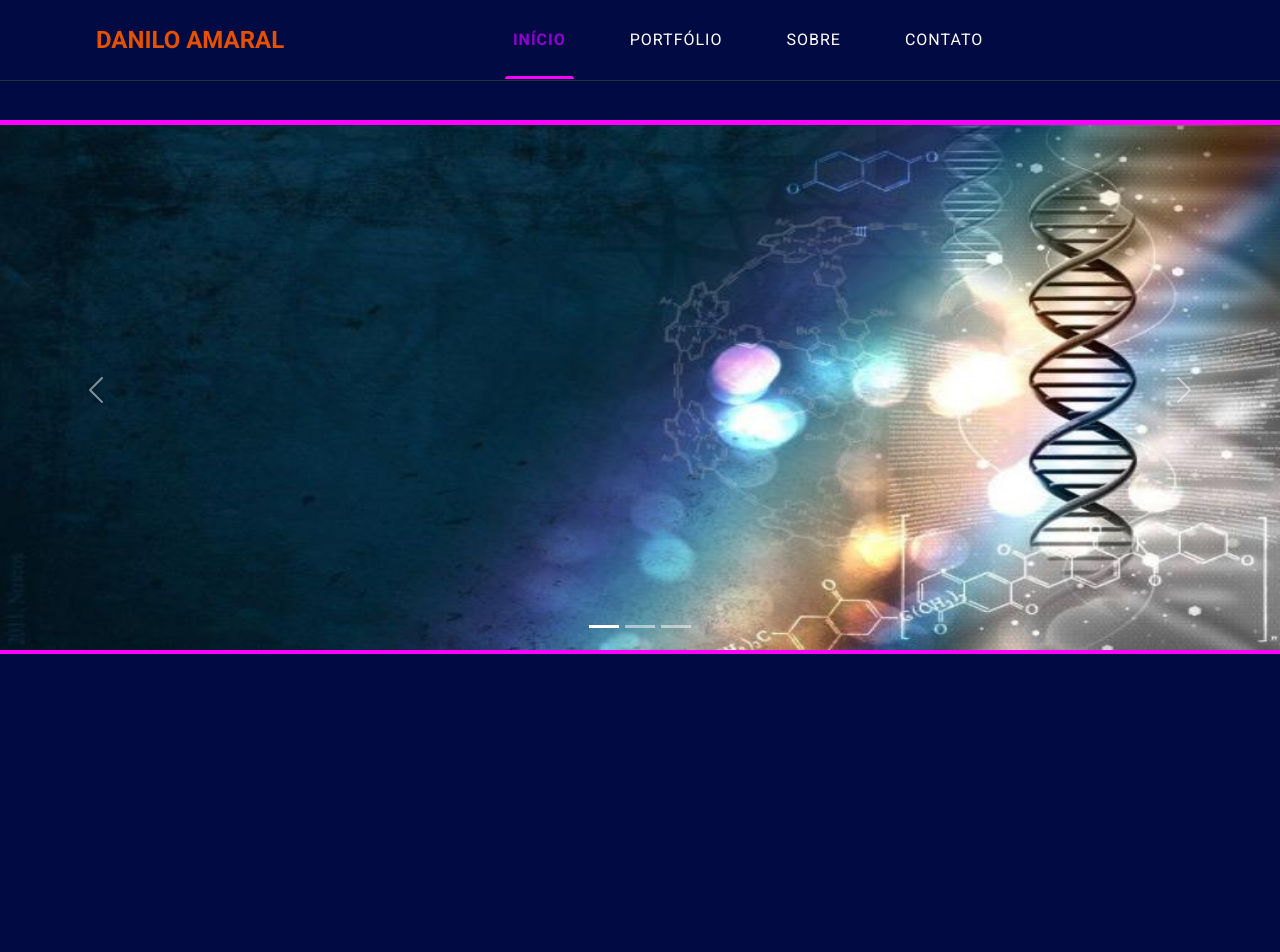
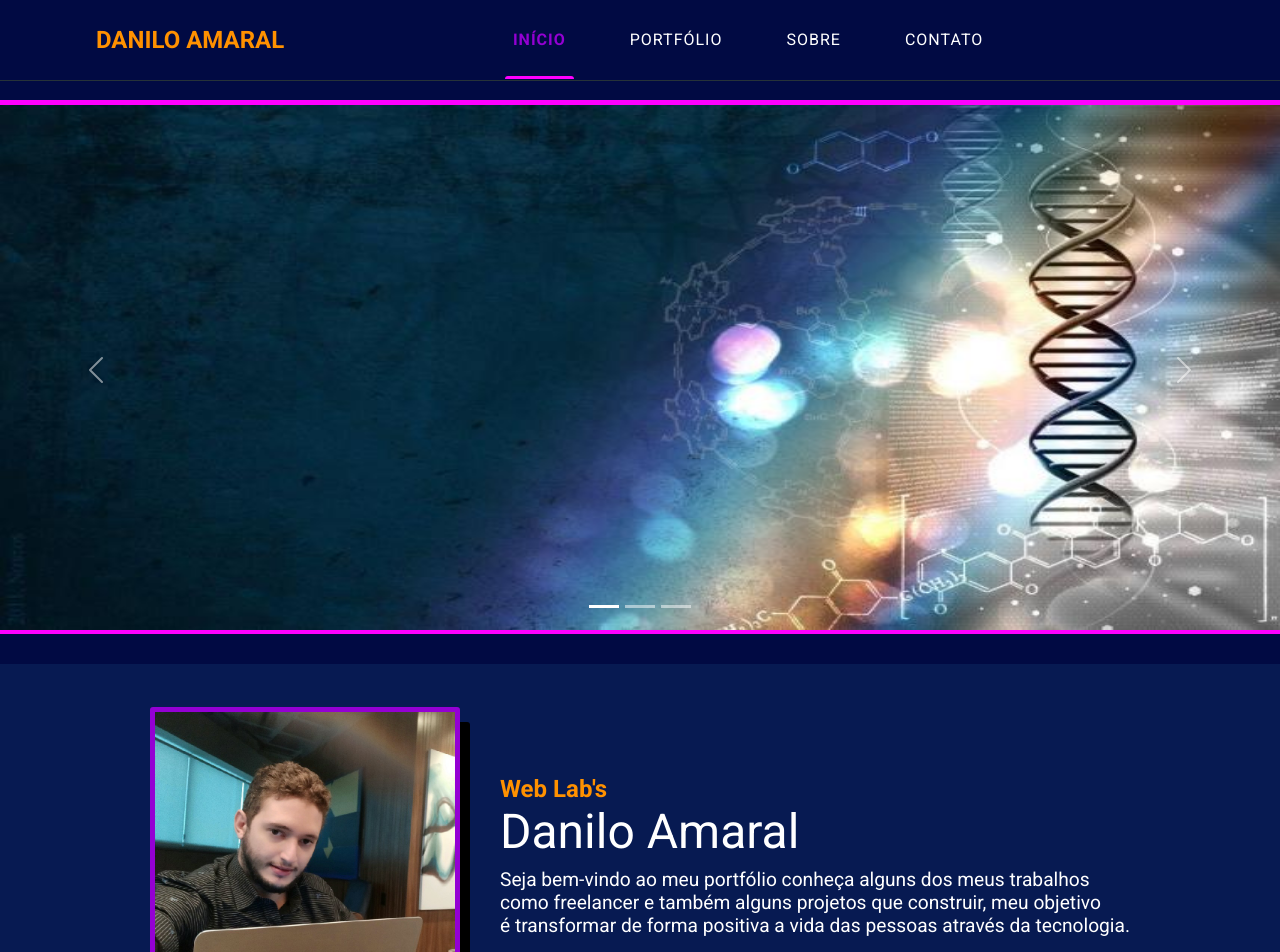
Before and after one commit to Danilo55Amaral/Danilo-Amaral-Site, a Next.js app: page / in a window 1280 px wide. Shown: the top 952 px of the page. Before the commit the page ends 800 px from the top, so only its background shows below. Built offline with nearby package versions, Linux system fonts and the light colour scheme.

Commit message:
boas vindas home page

```diff
--- a/src/components/Carousel/styles.tsx
+++ b/src/components/Carousel/styles.tsx
@@ -5,7 +5,6 @@
 .carousel-container {
       width: 100%;
       padding-bottom: 30px;
-      margin-top: 120px;
       border-top: 5px solid var(--magenta);
       cursor: pointer;
 
--- a/src/components/Header/styles.tsx
+++ b/src/components/Header/styles.tsx
@@ -11,7 +11,7 @@
             margin: 0 7px;
             padding: 0 7px;
             font: 600 1.5rem "Roboto", sans-serif;
-            color: var(--orange-900)
+            color: var(--orange-500);
         }
 
         ul {
--- a/src/pages/index.tsx
+++ b/src/pages/index.tsx
@@ -1,13 +1,29 @@
 import Head from "next/head";
 import { Carousel } from "../components/Carousel";
+import { Container } from "../styles/home.module";
+import Image from "next/image";
 
 export default function Home() {
   return (
-    <>
+    <Container>
       <Head>
         <title>Danilo | Início</title>
       </Head>
-      <Carousel />
-    </>
+      <main>
+        <Carousel />
+        <section className="container-profile">
+          <div className="image">
+            <Image src="/img/perfil-home.jpg" alt="perfil" width={300} height={300} />
+          </div>
+          <div className="content">
+            <span>Web Lab's</span>
+            <h1>Danilo Amaral</h1>
+            <p>Seja bem-vindo ao meu portfólio conheça alguns dos meus trabalhos<br />
+              como freelancer e também alguns projetos que construir, meu objetivo<br /> é
+              transformar de forma positiva a vida das pessoas através da tecnologia.</p>
+          </div>
+        </section>
+      </main>
+    </Container>
   );
 };
--- /dev/null
+++ b/src/styles/home.module.tsx
@@ -0,0 +1,66 @@
+import styled from "styled-components";
+
+export const Container = styled.div`
+    main {
+        max-width: 100%;
+        margin: 100px auto;
+        display: flex;
+        flex-direction: column;
+        align-items: center;
+
+        .container-profile {
+            display: flex;
+            align-items: center;
+            justify-content: center;
+            width: 100%;
+            height: 400px;
+            background-color: var(--blue-800);
+
+            .image {
+                border: solid 5px var(--dark-violet);
+                border-radius: 3px;
+                box-shadow: 10px 15px black;
+            }
+
+            .content {
+                margin-left: 40px;
+
+                span {
+                    font: 600 1.5rem "Roboto", sans-serif;
+                    color: var(--orange-500)
+                }
+
+                h1 {
+                    font: 500 3rem "Roboto", sans-serif;
+                }
+
+                p {
+                    font: 400 1.2rem "Roboto", sans-serif;
+                }
+            }
+        }
+    }
+
+        /* Responsive */
+    @media (max-width: 1080px) {
+        .container-profile {
+                flex-direction: column;
+                height: 700px !important;
+
+                .content {
+                    margin-top: 30px;
+                }
+            }
+        }
+
+    @media (max-width: 720px) {
+        .container-profile {
+            flex-direction: column;
+            height: 700px !important;
+
+            .content {
+                margin-top: 30px;
+            }
+        }
+    }
+`;
```
Also changed, not shown: public/img/perfil-home.jpg (added), 1 other file (tests, documents, lock files or other folders).
